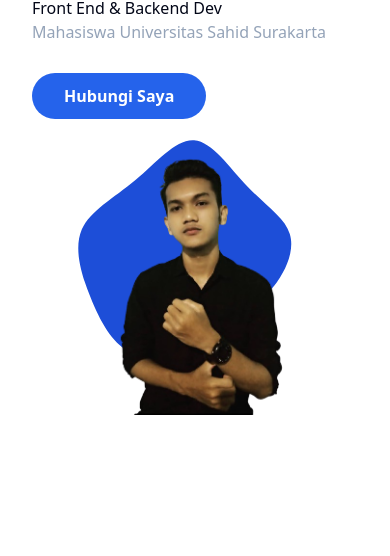
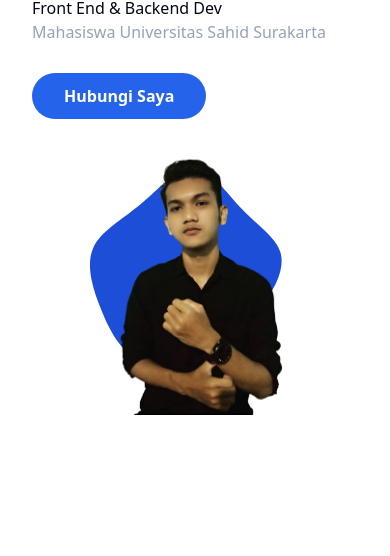
Before and after one commit to bayudsatriyo/Portofolio, a website: page index.html in a window 390 px wide. Shown: the part 228-784 px from the top of the page. Drawn offline with Linux system fonts and the light colour scheme.

Commit message:
fix blob size

```diff
--- a/index.html
+++ b/index.html
@@ -126,7 +126,7 @@
                 <span class="absolute bottom-0 -z-10 left-1/2 -translate-x-1/2"
                   ><svg
                     viewBox="0 0 200 200"
-                    class="w-[350px] h-[300px] md:h-[500px]"
+                    class="w-[350px] h-[270px] md:h-[500px]"
                     xmlns="http://www.w3.org/2000/svg"
                   >
                     <path
```
Also changed, not shown: src/styles/output.css.
